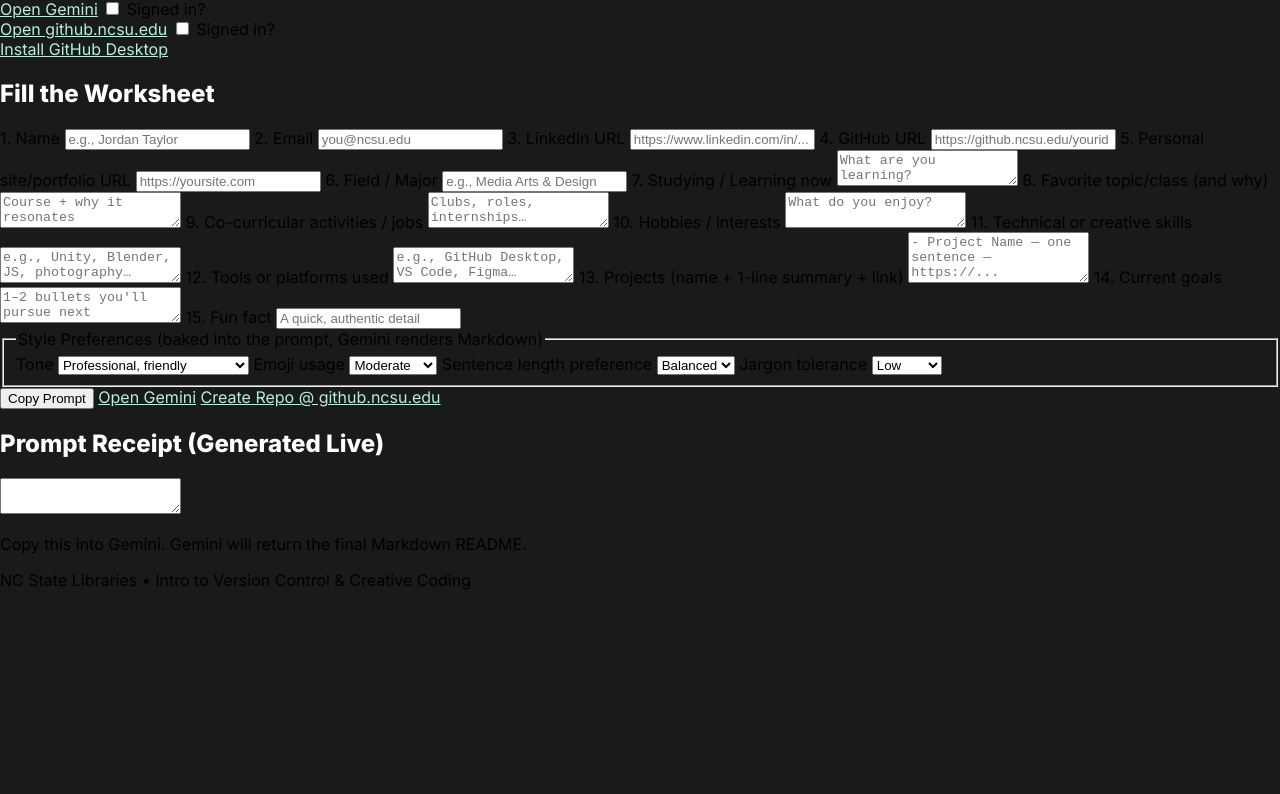
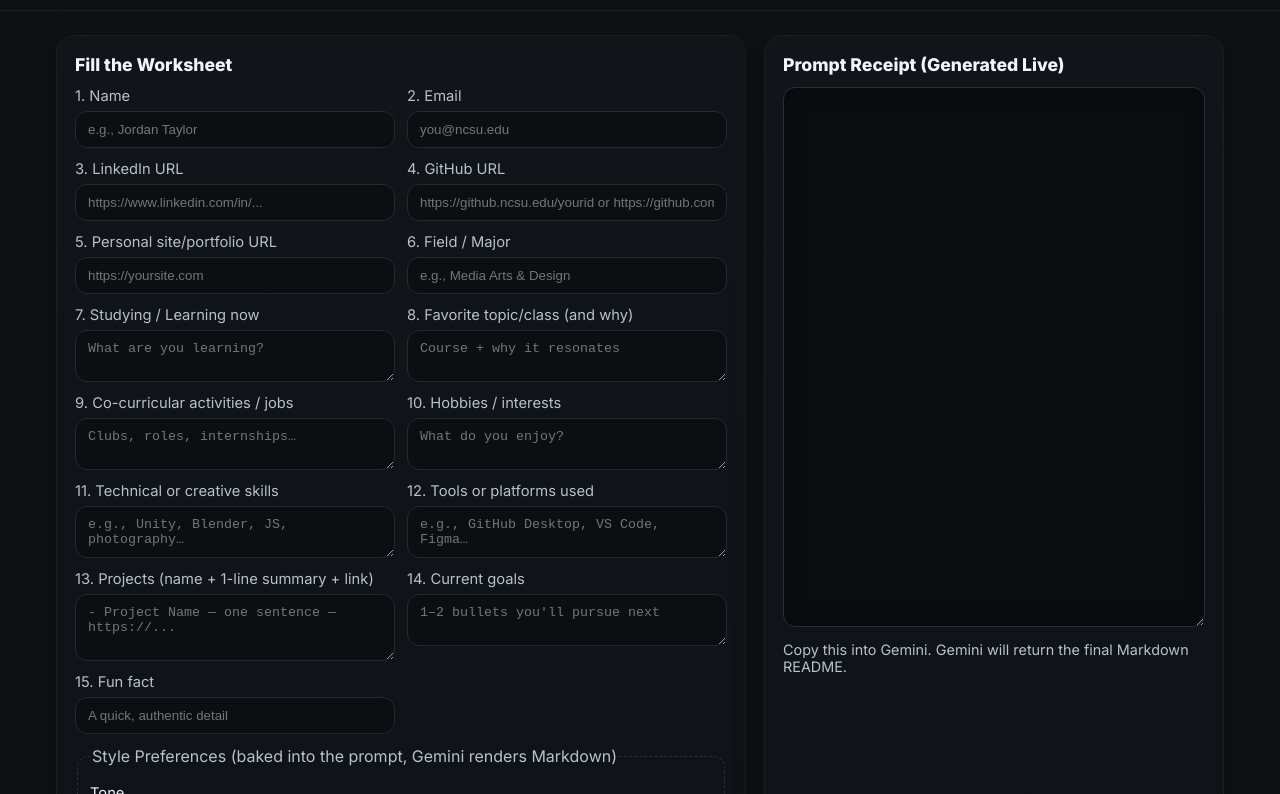
Before and after one commit to technobotanist/ReadMe-Generator, a plain HTML site: page index.html in a window 1280 px wide. Shown: the part 56-850 px from the top of the page. Before the commit the page ends 814 px from the top, so only its background shows below. Drawn offline with Linux system fonts and the light colour scheme; a script that the page names is missing.

Commit message:
Update style.css

```diff
--- a/style.css
+++ b/style.css
@@ -1,9 +1,134 @@
+:root{
+  --bg:#0f1113;
+  --panel:#121417;
+  --muted:#b6c2cf;
+  --text:#f2f5f8;
+  --accent:#6ddbae;
+  --accent2:#8ea6ff;
+  --ring: #00ffc6;
+  --shadow: rgba(0,0,0,.35);
+}
 
-  body{background:#181a1b;min-height:100vh;margin:0;font-family:Inter,system-ui,Segoe UI,Arial,sans-serif;overflow-x:hidden}
-  #shader-bg{position:fixed;top:0;left:0;width:100vw;height:100vh;z-index:0;pointer-events:none;display:block}
-  .wrap{max-width:1100px;margin:0 auto;padding:16px}
-  header .brand h1{color:#fff;font-size:1.35rem;letter-spacing:.01em;text-shadow:0 2px 16px #0008}
-  .btn{box-shadow:0 4px 24px #0002}
-  .btn:hover,.btn:focus{filter:brightness(1.06)}
-  h2{color:#fff}
-  a{color:#b7f0d7}
+*{box-sizing:border-box}
+html,body{height:100%}
+body{
+  margin:0;
+  background: var(--bg);
+  font-family: Inter, system-ui, -apple-system, Segoe UI, Roboto, Arial, sans-serif;
+  color: var(--text);
+}
+
+/* Animated background */
+#shader-bg{
+  position:fixed; inset:0; z-index:0; pointer-events:none;
+}
+@keyframes floatPulse {
+  0%{filter:hue-rotate(0deg) blur(0px)}
+  50%{filter:hue-rotate(20deg) blur(1px)}
+  100%{filter:hue-rotate(0deg) blur(0px)}
+}
+
+/* Topbar */
+.topbar{
+  position:sticky; top:0; z-index:2;
+  display:flex; align-items:center; justify-content:space-between;
+  padding:14px 20px;
+  background: linear-gradient(180deg, rgba(15,17,19,.9), rgba(15,17,19,.5));
+  backdrop-filter: blur(8px);
+  border-bottom: 1px solid #1b1f24;
+}
+.brand{display:flex; align-items:center; gap:10px}
+.brand .dot{
+  width:12px; height:12px; border-radius:50%;
+  background: radial-gradient(circle at 30% 30%, var(--ring), #00b6ff 60%, transparent 70%);
+  box-shadow: 0 0 18px var(--ring);
+  animation: floatPulse 3.5s ease-in-out infinite;
+}
+.topbar h1{font-size:1.1rem; margin:0; letter-spacing:.2px}
+
+.checks{display:flex; align-items:center; gap:14px; flex-wrap:wrap}
+.check{display:flex; align-items:center; gap:10px}
+.check a{color:var(--accent2); text-decoration:none; font-weight:600}
+.check a:hover{text-decoration:underline}
+.toggle{display:flex; align-items:center; gap:6px; font-size:.9rem; color:var(--muted)}
+.toggle input{accent-color: var(--accent)}
+
+.ghost{
+  color:var(--muted); text-decoration:none; border:1px solid #2a2f36;
+  padding:8px 10px; border-radius:10px;
+}
+.ghost:hover{border-color:#3a414b}
+
+/* Layout */
+.container{
+  position:relative; z-index:1;
+  display:grid; grid-template-columns: 1.2fr .8fr; gap:18px;
+  max-width:1200px; margin:24px auto; padding:0 16px;
+}
+@media (max-width: 980px){
+  .container{grid-template-columns:1fr}
+}
+
+.panel{
+  background: linear-gradient(180deg, #111418, #0f1317);
+  border: 1px solid #1a1f25;
+  border-radius:18px;
+  padding:18px;
+  box-shadow: 0 10px 30px var(--shadow);
+}
+.panel h2{margin:0 0 12px 0; font-size:1.1rem}
+
+.grid{
+  display:grid; gap:12px;
+  grid-template-columns: 1fr 1fr;
+}
+.grid label{display:flex; flex-direction:column; gap:6px; font-size:.92rem; color:var(--muted)}
+.grid input, .grid textarea, .prefs select{
+  background:#0c0f12; color:var(--text);
+  border:1px solid #232a33; border-radius:12px;
+  padding:10px 12px; outline:none;
+}
+.grid textarea{resize:vertical}
+@media (max-width: 980px){ .grid{grid-template-columns:1fr} }
+
+.prefs{
+  margin-top:12px; border:1px dashed #26303a; border-radius:12px; padding:12px;
+}
+.prefs legend{color:var(--muted)}
+.prefs label{display:flex; flex-direction:column; gap:6px; margin:6px 0; font-size:.92rem}
+.prefs select{background:#0c0f12; color:var(--text); border:1px solid #232a33; border-radius:10px; padding:8px 10px}
+
+.actions{
+  display:flex; flex-wrap:wrap; gap:10px; margin-top:14px;
+}
+.primary, .secondary{
+  border:none; cursor:pointer; text-decoration:none; font-weight:700;
+  padding:12px 16px; border-radius:12px; transition: transform .08s ease, filter .12s ease;
+  display:inline-flex; align-items:center; gap:8px;
+}
+.primary{
+  background: linear-gradient(90deg, var(--accent), #fff);
+  color:#0d1216;
+  box-shadow: 0 10px 26px rgba(109,219,174,.2);
+}
+.primary:hover{transform: translateY(-1px)}
+.secondary{
+  background: linear-gradient(90deg, #8ea6ff, #ffffff);
+  color:#0d1216;
+  box-shadow: 0 10px 26px rgba(142,166,255,.18);
+}
+.secondary:hover{transform: translateY(-1px)}
+
+.receipt textarea{
+  width:100%; min-height:540px; background:#0a0d10; color:#f7fafc;
+  border:1px solid #24303a; border-radius:12px;
+  padding:14px; font-family: ui-monospace, SFMono-Regular, Menlo, Consolas, monospace;
+  font-size:.92rem; line-height:1.4; box-shadow: inset 0 0 20px rgba(0,0,0,.25);
+}
+
+.hint{color:var(--muted); font-size:.9rem; margin:.6rem 0 0}
+
+.footer{
+  color:var(--muted); font-size:.85rem; text-align:center; padding:16px 0 28px;
+  opacity:.9;
+}
```
